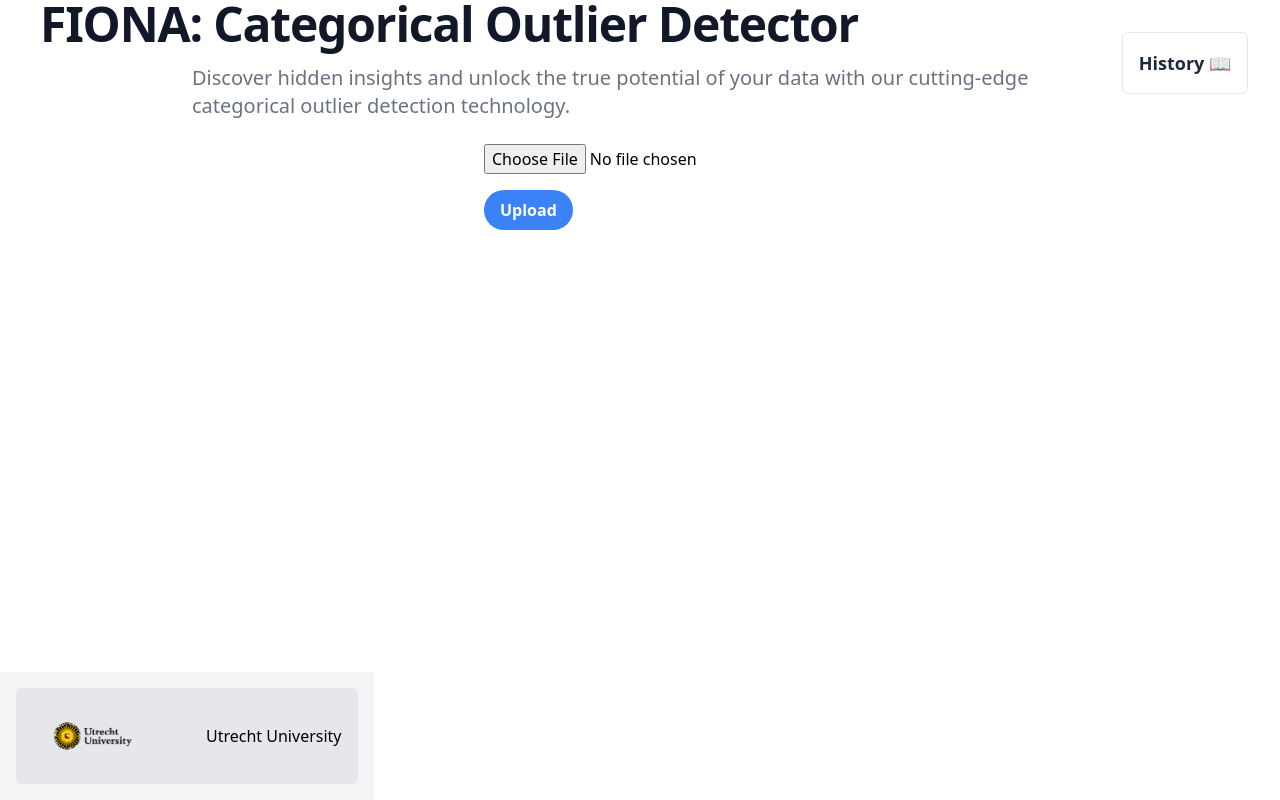
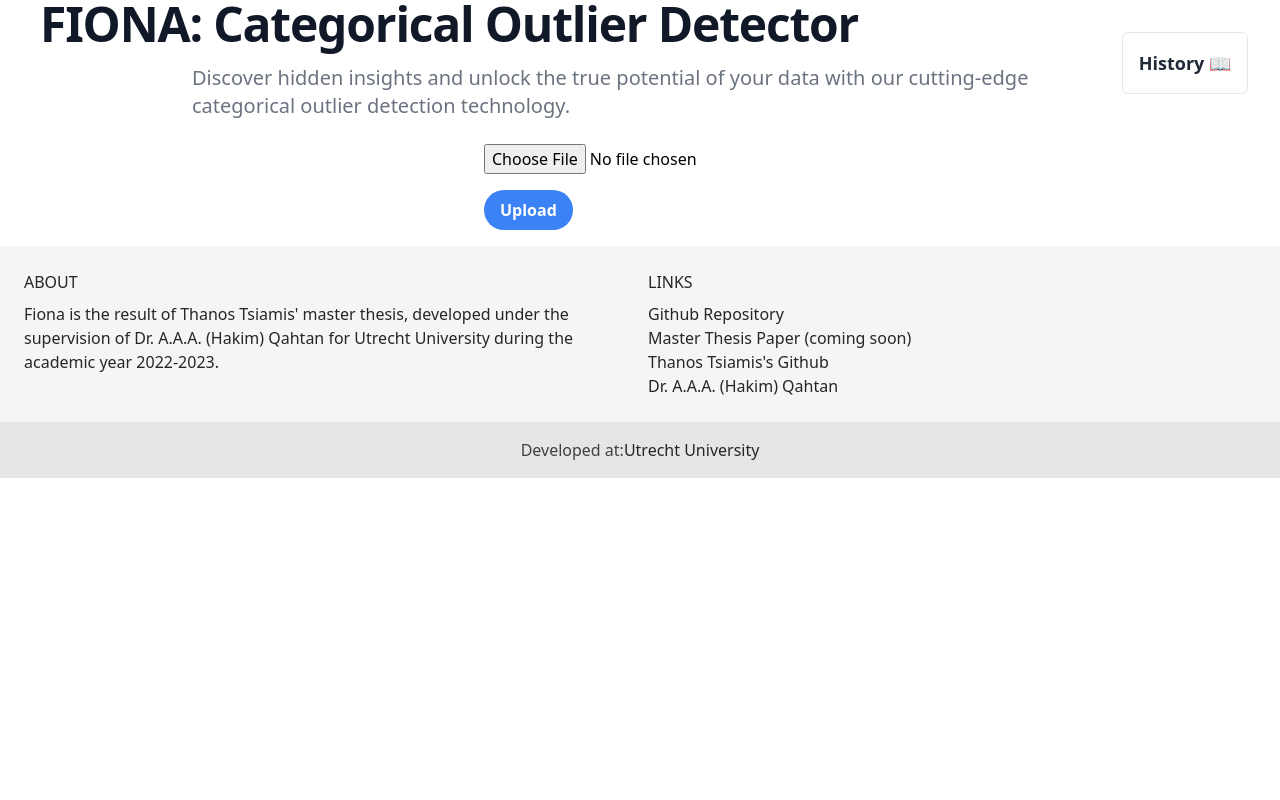
Before and after one commit to ThanosTsiamis/FIONA, a Next.js app in the folder client_side/: page / in a window 1280 px wide. Built offline with nearby package versions, Linux system fonts and the light colour scheme.

Commit message:
Footer is now fixed. That means that no more is it overlapping with elements of the matrix

```diff
--- a/client_side/pages/index.tsx
+++ b/client_side/pages/index.tsx
@@ -2,7 +2,6 @@ import React, {useContext, useRef, useState} from 'react';
 import {useRouter} from 'next/router';
 import {UploadContext} from '../components/UploadContext';
 import Papa from 'papaparse';
-import Image from "next/image";
 import Head from "next/head";
 
 function FileUploadForm() {
@@ -131,12 +130,56 @@ function FileUploadForm() {
                     <span role="img" aria-label="book">📖</span>
                 </p>
             </div>
-            <footer className="fixed left-0 bottom-0 bg-gray-100 p-4">
-                <div className="sm:items-center sm:justify-between bg-gray-200 rounded-md p-4">
-                    <a href="https://www.uu.nl/en/" className="flex items-center mb-4 sm:mb-0">
-                        <Image src="/UU_logo_2021_EN_RGB.png" alt="Utrecht University Logo" width="158" height={64}/>
-                        <span className="self-center text-base whitespace-nowrap dark:text-white ml-4">Utrecht University</span>
-                    </a>
+            <footer
+                className="bg-neutral-100 text-center dark:bg-neutral-600 lg:text-left">
+                <div className="container p-6 text-neutral-800 dark:text-neutral-200">
+                    <div className="grid gap-4 lg:grid-cols-2">
+                        <div className="mb-6 md:mb-0">
+                            <h5 className="mb-2 font-medium uppercase">About</h5>
+
+                            <p className="mb-4">
+                                Fiona is the result of Thanos Tsiamis' master thesis, developed under the supervision of
+                                Dr. A.A.A. (Hakim) Qahtan for Utrecht University during the academic year 2022-2023.
+                            </p>
+                        </div>
+
+                        <div className="mb-6 md:mb-0">
+                            <h5 className="mb-2 font-medium uppercase">Links</h5>
+
+                            <ul className="mb-0 list-none">
+                                <li>
+                                    <a href="" className="text-neutral-800 dark:text-neutral-200"
+                                    >Github Repository</a
+                                    >
+                                </li>
+                                <li>
+                                    <a href="" className="text-neutral-800 dark:text-neutral-200"
+                                    >Master Thesis Paper (coming soon)</a
+                                    >
+                                </li>
+                                <li>
+                                    <a href="https://github.com/ThanosTsiamis" className="text-neutral-800 dark:text-neutral-200"
+                                    >Thanos Tsiamis's Github</a
+                                    >
+                                </li>
+                                <li>
+                                    <a href="https://github.com/qahtanaa" className="text-neutral-800 dark:text-neutral-200"
+                                    >Dr. A.A.A. (Hakim) Qahtan</a
+                                    >
+                                </li>
+
+                            </ul>
+                        </div>
+                    </div>
+                </div>
+                <div
+                    className="bg-neutral-200 p-4 text-center text-neutral-700 dark:bg-neutral-700 dark:text-neutral-200">
+                    Developed at:
+                    <a
+                        className="text-neutral-800 dark:text-neutral-400"
+                        href="https://www.uu.nl/en/"
+                    >Utrecht University</a
+                    >
                 </div>
             </footer>
         </div>
```
